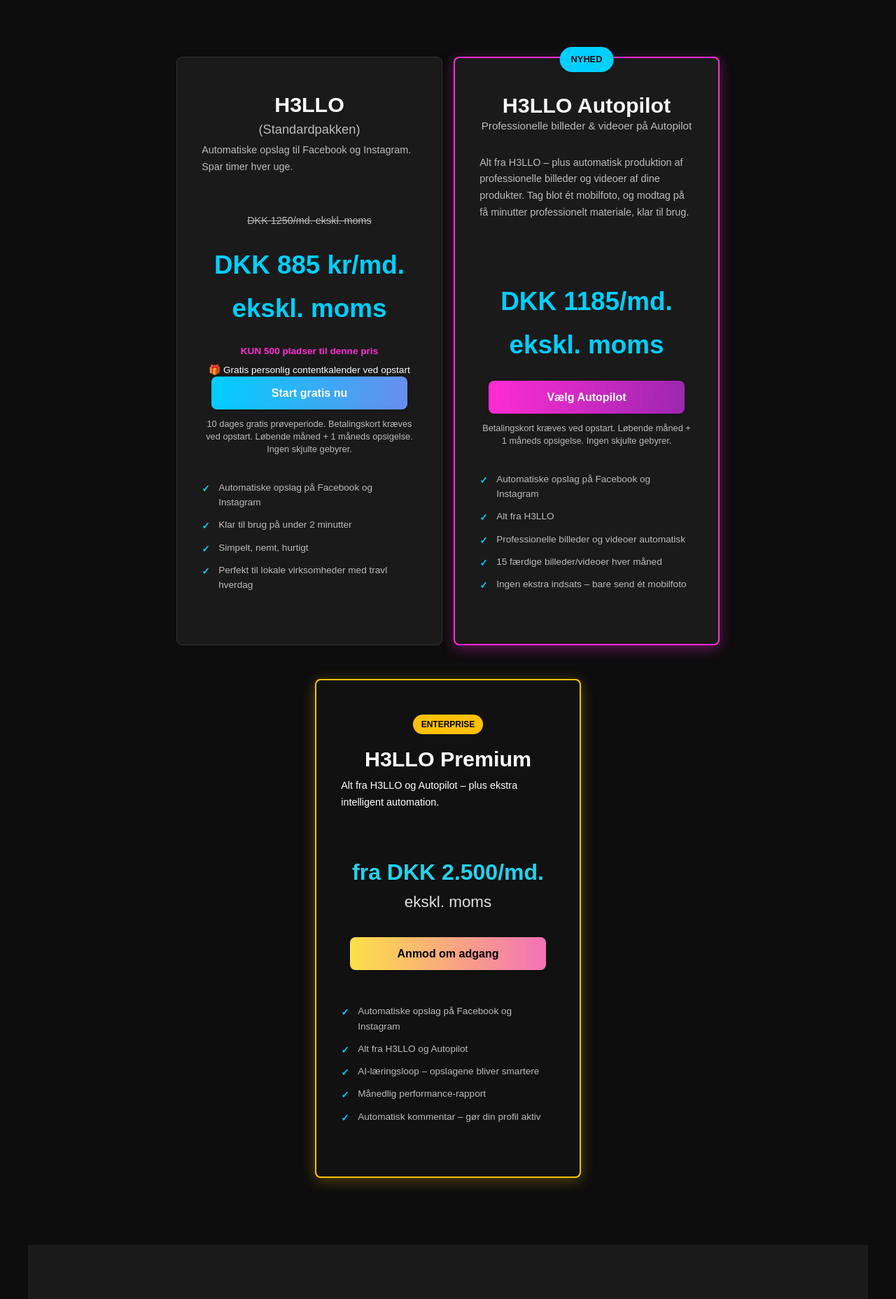
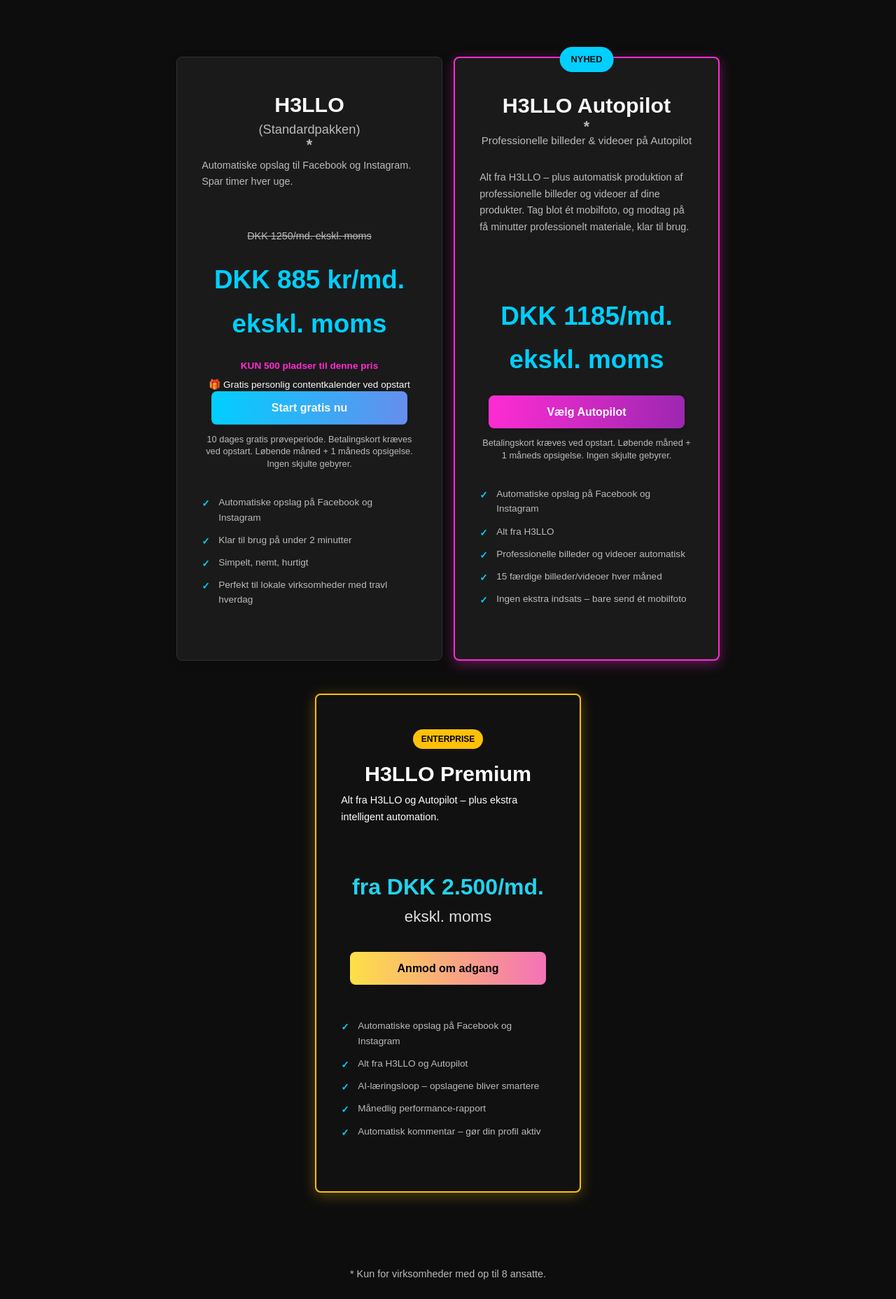
Before and after one commit to H3LLO2/h3llo-site, a website: page kampagnepris.html in a window 1280 px wide. Shown: the part 620-2476 px from the top of the page at 70% size. Drawn offline with Linux system fonts and the light colour scheme; no server answers.

Commit message:
Pricing: add asterisk and footnote (op til 8 ansatte) on kampagnepris.html

```diff
--- a/kampagnepris.html
+++ b/kampagnepris.html
@@ -38,6 +38,28 @@
             y=l.getElementsByTagName(r)[0];y.parentNode.insertBefore(t,y);
         })(window, document, "clarity", "script", "rd6e0qatha");
     </script>
+<style>
+  /* Add asterisk to H3LLO Standardpakken (first column) and Autopilot (autopilot column) */
+  .pricing-tabel .pricing-kolonne:nth-child(1) h2::after,
+  .pricing-tabel .pricing-kolonne.autopilot h2::after {
+    content: " *";
+    font-weight: bold;
+    font-size: 0.7em;
+    vertical-align: super; /* superscript feel */
+    line-height: 1;
+    color: var(--text-muted, #888);
+  }
+
+  /* Footnote styling */
+  .pricing-footnote {
+    margin: 0.5rem auto 1.5rem;
+    text-align: center;
+    font-size: 0.9rem;
+    color: var(--text-muted, #888);
+    max-width: 60ch;
+    padding: 0 1rem;
+  }
+</style>
 </head>
 <body>
 <!-- Google Tag Manager (noscript) -->
@@ -148,6 +170,7 @@
                 </ul>
             </div>
         </section>
+        <p class="pricing-footnote">* Kun for virksomheder med op til 8 ansatte.</p>
 
         <!-- New Testimonials Section -->
         <section class="testimonials-sektion">
```
